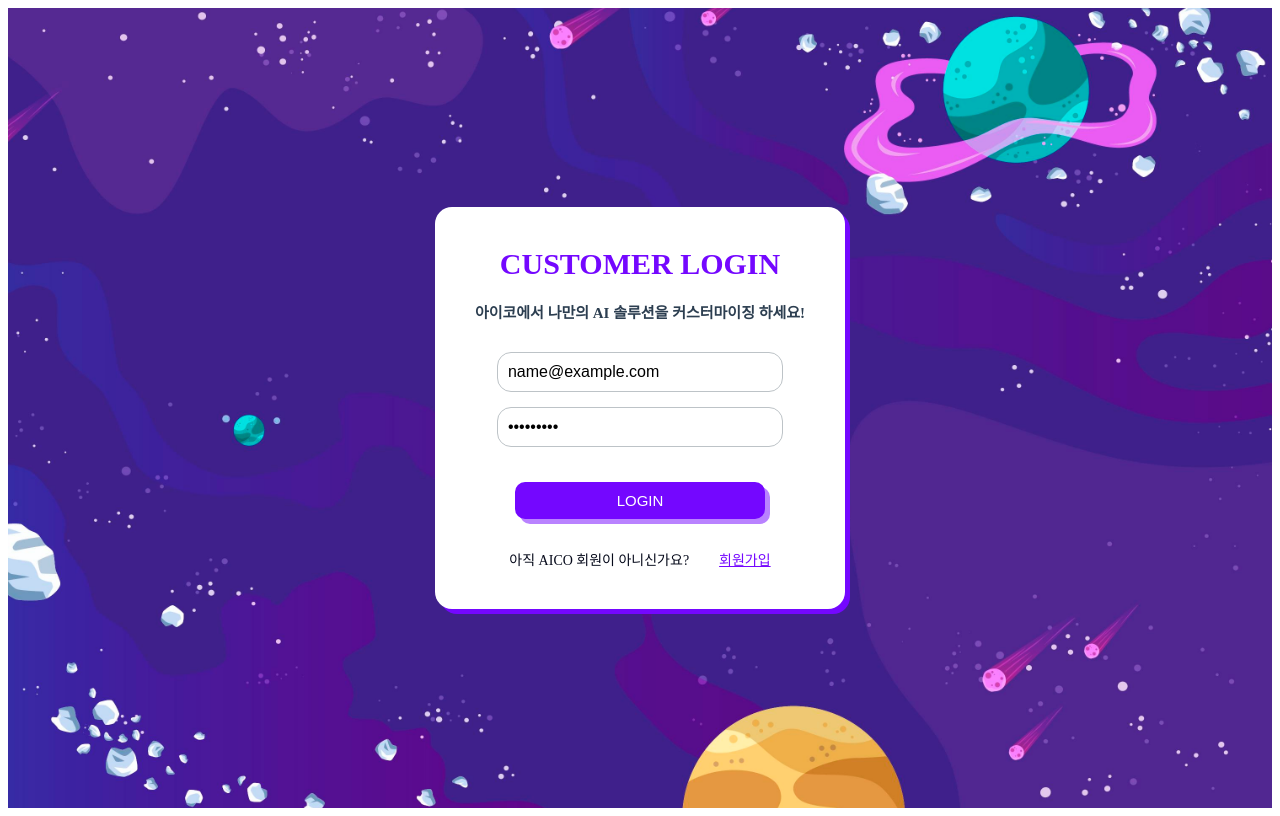
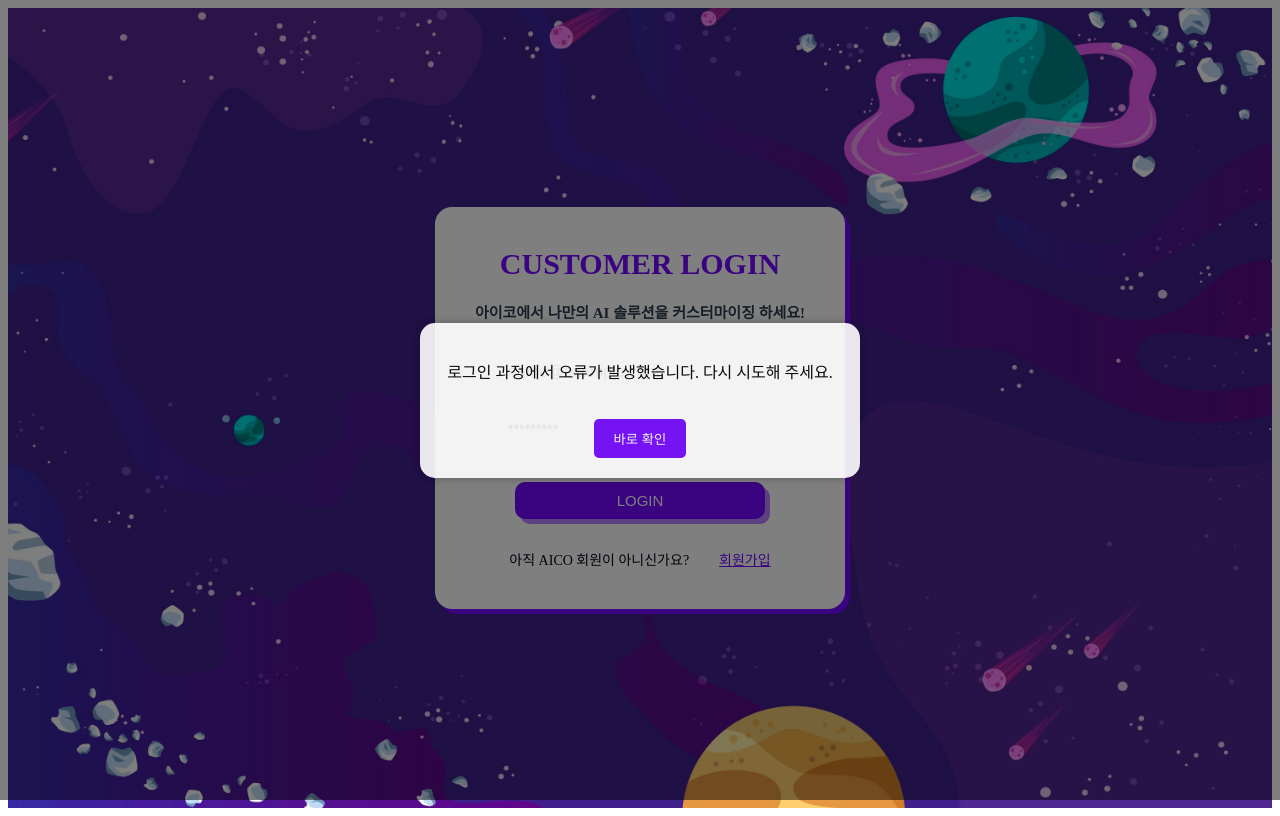
Before and after one commit to lock1205/aicc_proj, a React (Create React App) app in the folder front/: page / in a window 1280 px wide. Both pictures are taken after typing "name@example.com", "Sample123" into the empty fields and a click on the button "LOGIN". Built offline with nearby package versions, Linux system fonts and the light colour scheme; no server answers.

Commit message:
0823_이나라_로그인 화면_알람 모달창

```diff
--- /dev/null
+++ b/front/src/componet/AlermModal.jsx
@@ -0,0 +1,19 @@
+import React from 'react';
+import '../design/AlermModal.css';
+
+const AlermModal = ({ isOpen, onClose, message }) => {
+  if (!isOpen) return null;
+
+  return (
+    <div className="modalOverlay" onClick={onClose}>
+      <div className="window">
+        <div className="modalContent" onClick={(e) => e.stopPropagation()}>
+          <p>{message}</p>
+          <button onClick={onClose}>바로 확인</button>
+        </div>
+      </div>
+    </div>
+  );
+};
+
+export default AlermModal;
--- a/front/src/componet/LoginForm.jsx
+++ b/front/src/componet/LoginForm.jsx
@@ -1,16 +1,20 @@
 import { Link } from 'react-router-dom';
+import { useState } from 'react';
+import AlermModal from './AlermModal';
 import '../design/LoginForm.css';
-
-const { useState } = require('react');
 
 function LoginForm() {
   // 로그인 컴포넌트
   const [email, setEmail] = useState('');
   const [password, setPassword] = useState('');
+  const [modalOpen, setModalOpen] = useState(false);
+  const [modalMessage, setModalMessage] = useState('');
+
   //폼 제출 시 호출
   const handleSubmit = async (e) => {
     e.preventDefault();
 
+    try {
       const response = await fetch('http://localhost:8080/login', {
         method: 'POST',
         headers: {
@@ -18,9 +22,36 @@
         },
         body: JSON.stringify({ email, password }),
       });
+
+      if (!response.ok) {
+        setModalMessage(
+          '서버에서 오류가 발생했습니다. 나중에 다시 시도해 주세요.'
+        );
+        setModalOpen(true);
+        return;
+      }
+
       const result = await response.json();
-    console.log(result);
+
+      if (result.success) {
+        alert('로그인 성공!');
+      } else {
+        setModalMessage('등록된 아이디 또는 비밀번호가 잘못되었습니다.');
+        setModalOpen(true);
+      }
+    } catch (error) {
+      setModalMessage(
+        '로그인 과정에서 오류가 발생했습니다. 다시 시도해 주세요.'
+      );
+      setModalOpen(true);
+    }
   };
+
+  // 모달을 닫는 함수
+  const handleCloseModal = () => {
+    setModalOpen(false);
+  };
+
   return (
     <div className="wrapper">
       <div className="left">
@@ -61,6 +92,11 @@
           <Link to="/signup">회원가입</Link>
         </div>
       </div>
+      <AlermModal
+        isOpen={modalOpen}
+        onClose={handleCloseModal}
+        message={modalMessage}
+      />
     </div>
   );
 }
--- /dev/null
+++ b/front/src/design/AlermModal.css
@@ -0,0 +1,43 @@
+/* src/components/Modal.css */
+.modalOverlay {
+  position: fixed;
+  top: 0;
+  left: 0;
+  width: 100%;
+  height: 100%;
+  background: rgba(0, 0, 0, 0.5);
+  display: flex;
+  align-items: center;
+  justify-content: center;
+}
+
+.window{
+  display: flex;
+  justify-content: center;
+  width: 80%;
+}
+
+.modalContent {
+  background: white;
+  opacity: 90%;
+  padding: 20px;
+  border-radius: 15px;
+  box-shadow: 0 0 10px rgba(0, 0, 0, 0.3);
+  max-width: 400px;
+  width: 45%;
+  text-align: center;
+}
+
+.modalContent button {
+  margin-top: 20px;
+  padding: 10px 20px;
+  border: none;
+  background-color: #7407FF;
+  color: white;
+  border-radius: 5px;
+  cursor: pointer;
+}
+
+.modalContent button:hover {
+  background-color: #a669f5;
+}
--- a/front/src/design/LoginForm.css
+++ b/front/src/design/LoginForm.css
@@ -77,6 +77,10 @@
   margin-bottom: 10px;
 }
 
+.left .loginButton:hover {
+  background-color: #a669f5;
+}
+
 .left .signup{
   display: flex;
   justify-content: center;
```
Lines whose indentation alone changed are shown as unchanged.
